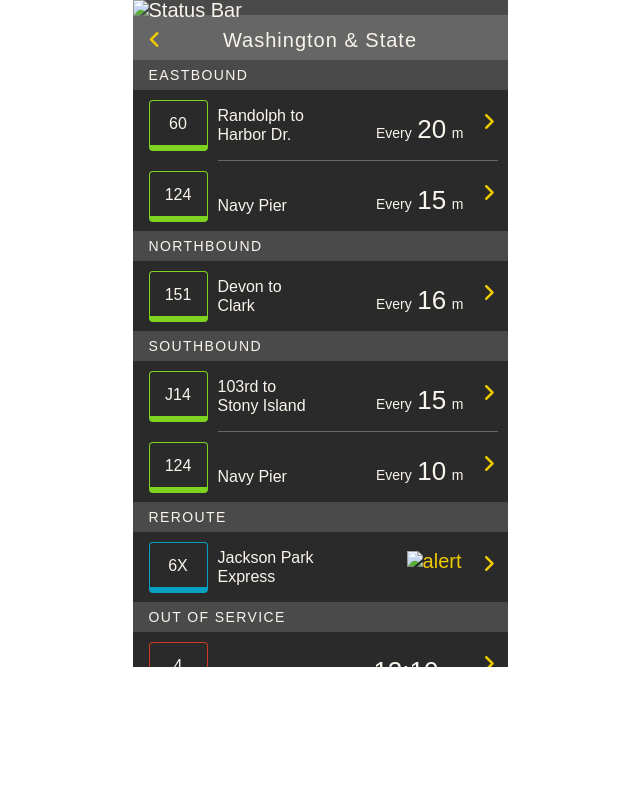
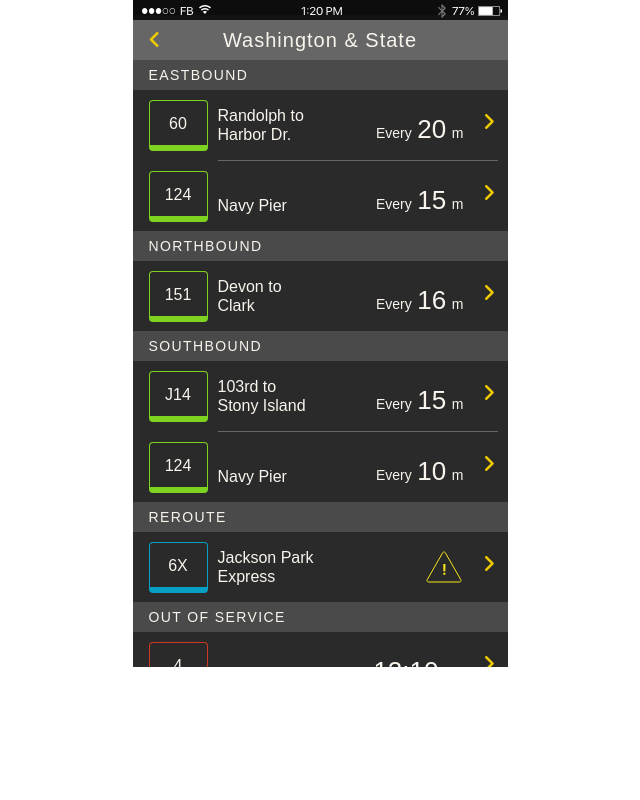
Before and after one commit to kacieguthrie/frontend_challenge, a plain HTML site: page index.html in a window 1280 px wide. Shown: the whole page, without its empty margins (320-960 px from the left). Drawn offline with Linux system fonts and the light colour scheme; the site is published under a folder, as on GitHub Pages, so addresses that start at the root find nothing.

Commit message:
fixed image display

```diff
--- a/index.html
+++ b/index.html
@@ -9,7 +9,7 @@
   <body>
     <div class="container">
       <div class= "status-bar">
-        <img src="/assets/status-bar-white.png" alt="Status Bar">
+        <img src="assets/status-bar-white.png" alt="Status Bar">
       </div>
       <nav>
         <div class= "arrow-left">
@@ -130,7 +130,7 @@
              <i class="fa fa-angle-right" aria-hidden="true"></i>
            </div>
            <div class= "alert">
-             <img src="/assets/alerts.svg" alt="alert">
+             <img src="assets/alerts.svg" alt="alert">
            </div>
        </div>
        <!--OUT OF SERVICE-->
```
